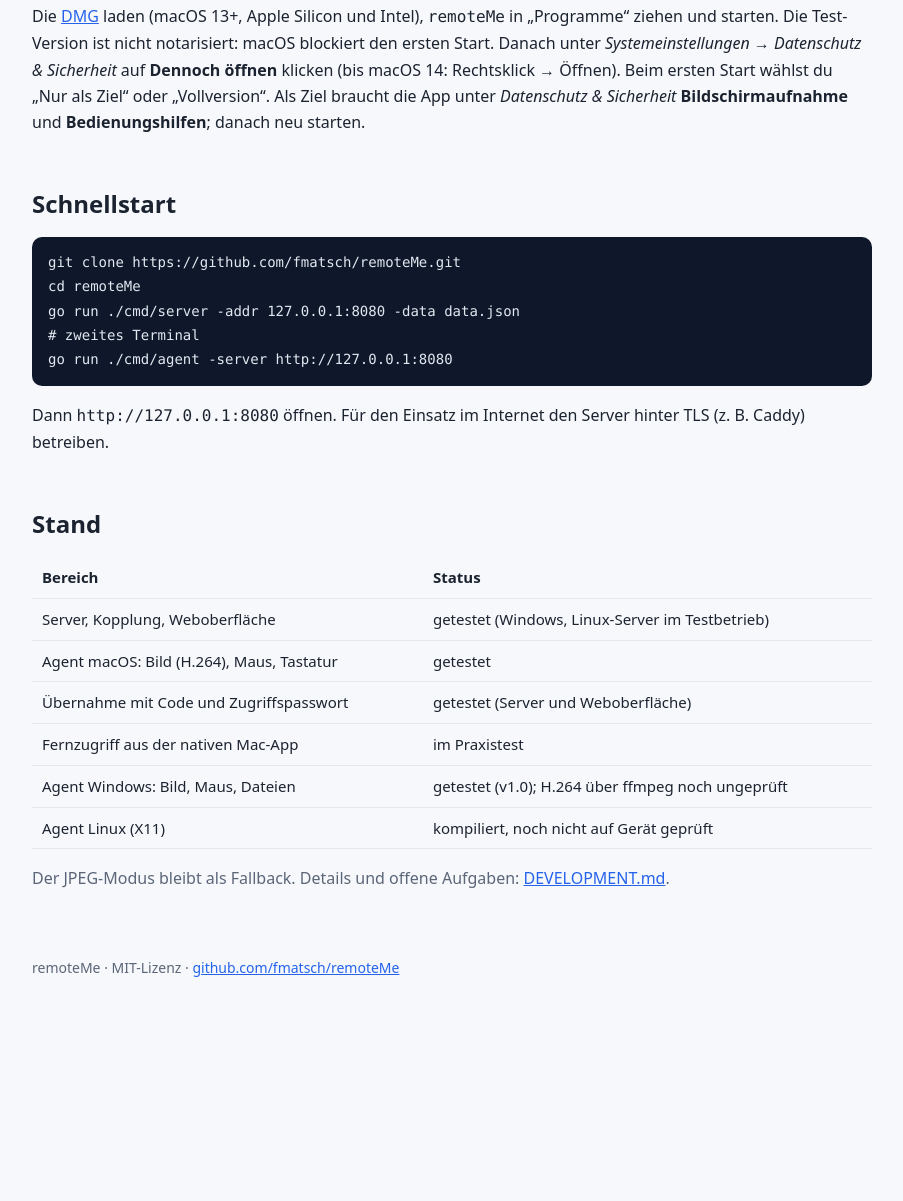
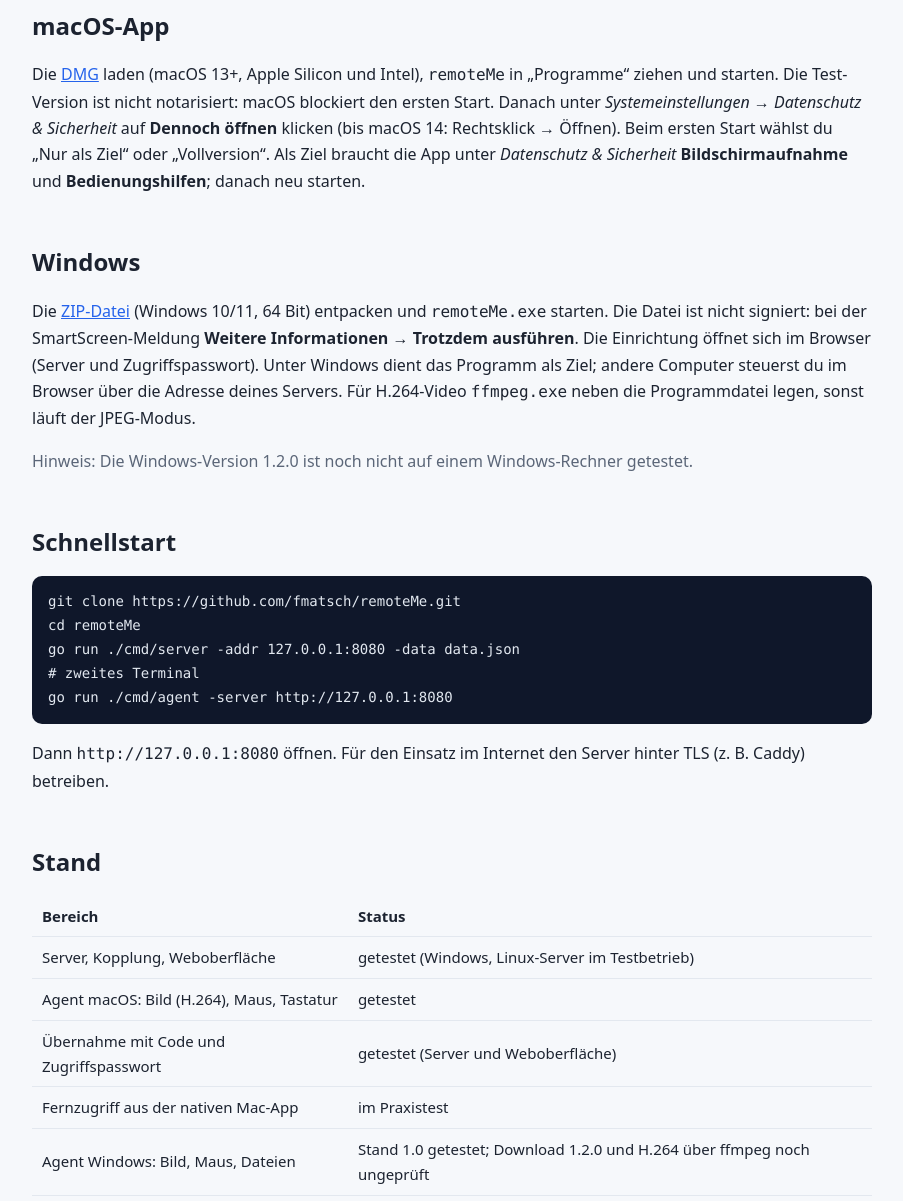
Before and after one commit to fmatsch/remoteMe, a plain HTML site: page docs/index.html in a window 1280 px wide. Shown: the part 1599-2800 px from the top of the page, without its empty margins (188-1091 px from the left). Before the commit the page ends 2626 px from the top, so only its background shows below. Drawn offline with Linux system fonts and the light colour scheme.

Commit message:
Webseite: Windows-Download
Co-Authored-By: Claude Sonnet 5.5 <noreply@anthropic.com>

```diff
--- a/docs/index.html
+++ b/docs/index.html
@@ -38,7 +38,8 @@ footer{padding:48px 0;color:var(--mut);font-size:14px}
   <h1>remote<span>Me</span></h1>
   <p class="lead">Selbst gehostete Fernwartung. Bildschirm sehen, Maus und Tastatur bedienen, Dateien per Drag &amp; Drop hin- und herschieben – im Browser oder mit der nativen Mac-App, für Windows, Linux und macOS. Flüssige Übertragung per H.264.</p>
   <div class="btns">
-    <a class="b p" href="https://github.com/fmatsch/remoteMe/releases/tag/v1.2.0">macOS-App laden</a>
+    <a class="b p" href="https://github.com/fmatsch/remoteMe/releases/download/v1.2.0/remoteMe-1.2.0.dmg">Download für macOS</a>
+    <a class="b p" href="https://github.com/fmatsch/remoteMe/releases/download/v1.2.0/remoteMe-1.2.0-windows-x64.zip">Download für Windows</a>
     <a class="b" href="https://github.com/fmatsch/remoteMe">Auf GitHub ansehen</a>
     <a class="b" href="https://github.com/fmatsch/remoteMe/blob/main/README.md">Bedienung</a>
     <a class="b" href="https://github.com/fmatsch/remoteMe/blob/main/DEVELOPMENT.md">Entwicklerdoku</a>
@@ -68,6 +69,10 @@ footer{padding:48px 0;color:var(--mut);font-size:14px}
 <h2>macOS-App</h2>
 <p>Die <a href="https://github.com/fmatsch/remoteMe/releases/tag/v1.2.0" style="color:var(--acc)">DMG</a> laden (macOS 13+, Apple Silicon und Intel), <code>remoteMe</code> in „Programme“ ziehen und starten. Die Test-Version ist nicht notarisiert: macOS blockiert den ersten Start. Danach unter <i>Systemeinstellungen → Datenschutz &amp; Sicherheit</i> auf <b>Dennoch öffnen</b> klicken (bis macOS 14: Rechtsklick → Öffnen). Beim ersten Start wählst du „Nur als Ziel“ oder „Vollversion“. Als Ziel braucht die App unter <i>Datenschutz &amp; Sicherheit</i> <b>Bildschirmaufnahme</b> und <b>Bedienungshilfen</b>; danach neu starten.</p>
 
+<h2>Windows</h2>
+<p>Die <a href="https://github.com/fmatsch/remoteMe/releases/download/v1.2.0/remoteMe-1.2.0-windows-x64.zip" style="color:var(--acc)">ZIP-Datei</a> (Windows 10/11, 64 Bit) entpacken und <code>remoteMe.exe</code> starten. Die Datei ist nicht signiert: bei der SmartScreen-Meldung <b>Weitere Informationen → Trotzdem ausführen</b>. Die Einrichtung öffnet sich im Browser (Server und Zugriffspasswort). Unter Windows dient das Programm als Ziel; andere Computer steuerst du im Browser über die Adresse deines Servers. Für H.264-Video <code>ffmpeg.exe</code> neben die Programmdatei legen, sonst läuft der JPEG-Modus.</p>
+<p style="color:var(--mut)">Hinweis: Die Windows-Version 1.2.0 ist noch nicht auf einem Windows-Rechner getestet.</p>
+
 <h2>Schnellstart</h2>
 <pre><code>git clone https://github.com/fmatsch/remoteMe.git
 cd remoteMe
@@ -83,7 +88,7 @@ go run ./cmd/agent -server http://127.0.0.1:8080</code></pre>
   <tr><td>Agent macOS: Bild (H.264), Maus, Tastatur</td><td>getestet</td></tr>
   <tr><td>Übernahme mit Code und Zugriffspasswort</td><td>getestet (Server und Weboberfläche)</td></tr>
   <tr><td>Fernzugriff aus der nativen Mac-App</td><td>im Praxistest</td></tr>
-  <tr><td>Agent Windows: Bild, Maus, Dateien</td><td>getestet (v1.0); H.264 über ffmpeg noch ungeprüft</td></tr>
+  <tr><td>Agent Windows: Bild, Maus, Dateien</td><td>Stand 1.0 getestet; Download 1.2.0 und H.264 über ffmpeg noch ungeprüft</td></tr>
   <tr><td>Agent Linux (X11)</td><td>kompiliert, noch nicht auf Gerät geprüft</td></tr>
 </table>
 <p style="color:var(--mut)">Der JPEG-Modus bleibt als Fallback. Details und offene Aufgaben: <a href="https://github.com/fmatsch/remoteMe/blob/main/DEVELOPMENT.md" style="color:var(--acc)">DEVELOPMENT.md</a>.</p>
```
